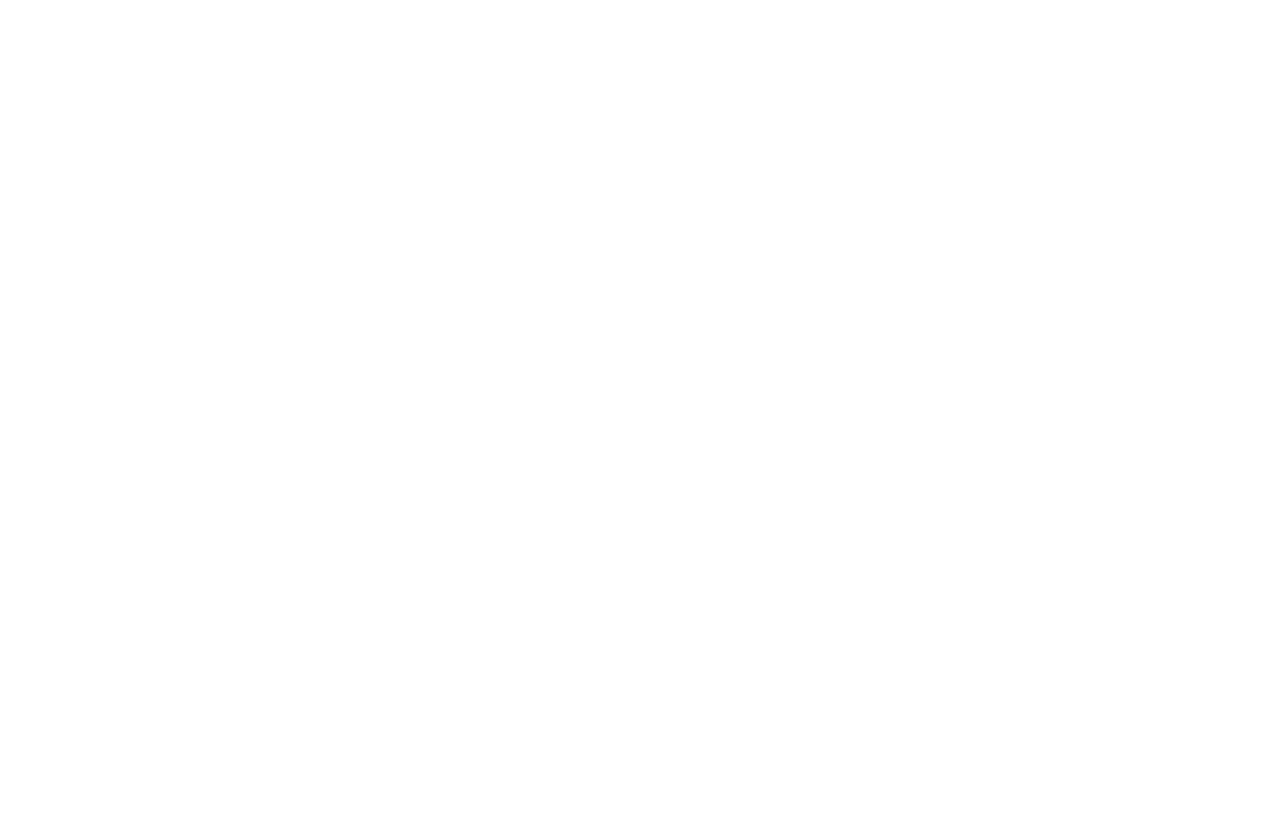
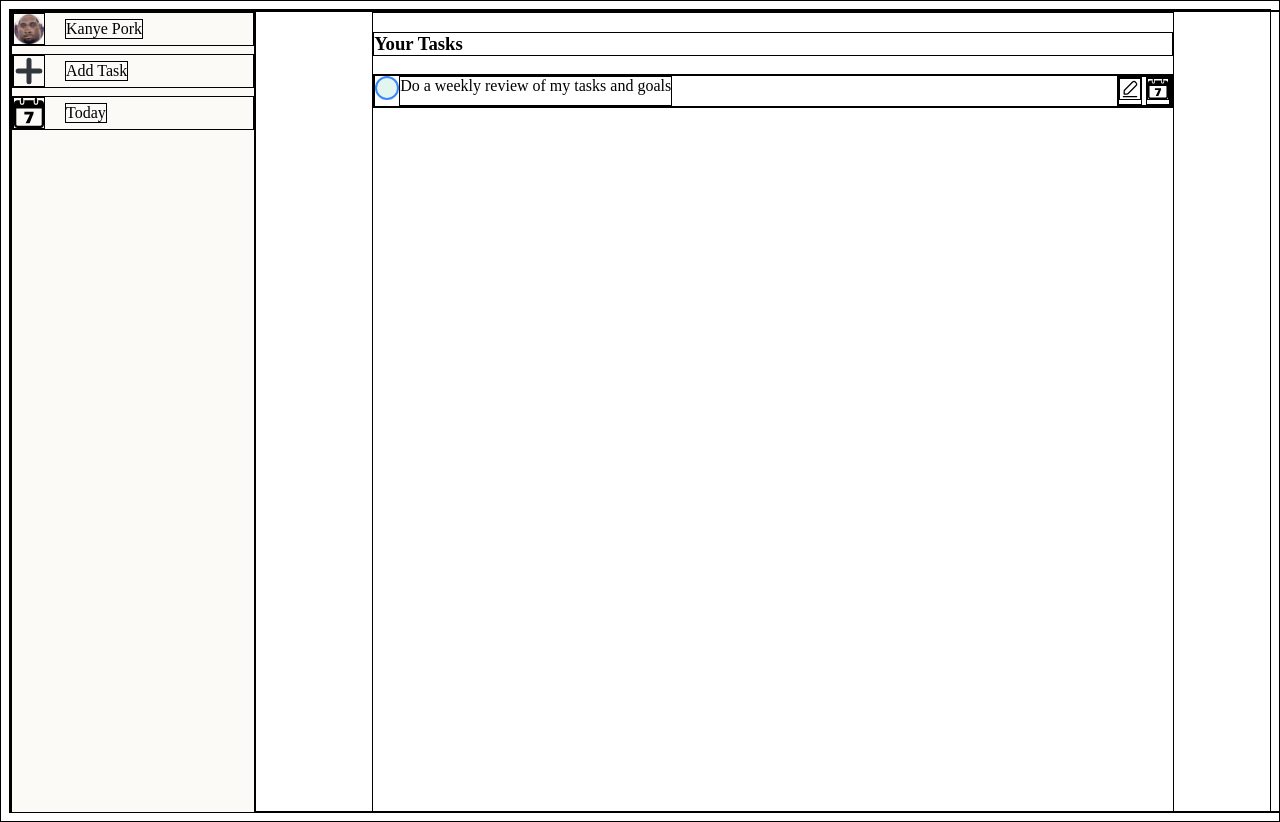
Before and after one commit to dollarwolv/to-do-list, a website built with webpack: page src/template.html in a window 1280 px wide. Before the commit the page ends 800 px from the top, so only its background shows below. Built offline with nearby package versions, Linux system fonts and the light colour scheme.

Commit message:
Add basic layout and task blueprint

```diff
--- a/package.json
+++ b/package.json
@@ -28,5 +28,8 @@
     "webpack": "^5.99.9",
     "webpack-cli": "^6.0.1",
     "webpack-dev-server": "^5.2.2"
+  },
+  "dependencies": {
+    "date-fns": "^4.1.0"
   }
 }
--- a/src/index.js
+++ b/src/index.js
@@ -1,4 +1,5 @@
 import toDoProject from "./toDoProject";
+import "./styles.css";
 
 const manager = new toDoProject("default");
 manager.createToDo({
--- /dev/null
+++ b/src/manageDOM.js
@@ -0,0 +1,5 @@
+function manageDOM(){
+    const toDoContainer = document.getElementById("to-do-container");
+    const addButton = document.createElement("button");
+    addButton.textContent = ""
+}
--- /dev/null
+++ b/src/styles.css
@@ -0,0 +1,63 @@
+*{border: 1px solid black}
+
+#body-container {
+    display: flex;
+    flex-grow: 1;
+    height: 100vh;
+    width: 100vw;
+}
+
+#sidebar-container {
+    display: flex;
+    flex-direction: column;
+    background-color: #fcfaf7;
+    height: 100vh;
+    width: 300px;
+    gap: 8px;
+}
+
+.sidebar-container-item {
+    display: flex;
+    gap: 20px;
+    align-items: center;
+}
+
+
+#todo-container {
+    height: 100vh;
+    width: 100%;
+    display: flex;
+    justify-content: center;
+}
+
+.checkbox {
+  display: inline-block;
+  width: 20px;
+  height: 20px;
+  border: 2px solid #3a86ff;
+  border-radius: 50%;
+  cursor: pointer;
+  background-color: #e3f5ef;
+  transition: background 0.2s;
+}
+
+#actual-todo-container {
+    width: 100%;
+    max-width: 800px;
+    margin: 0px 24px;
+}
+
+.checkbox.checked {
+  background: #3a86ff;
+}
+
+.task {
+    display: flex;
+
+}
+
+.task-images-container {
+    display: flex;
+    gap: 4px;
+    margin-left: auto;
+}
--- a/src/template.html
+++ b/src/template.html
@@ -6,6 +6,42 @@
     <title>Document</title>
 </head>
 <body>
+    <div id="body-container">
+        <div id="sidebar-container">
+            <div id="user-info-container" class="sidebar-container-item">
+                <img src="./img/kanye-pork.png" alt="user-pic" style="width: 30px; height: 30px;">
+                <span id="username">Kanye Pork</span>
+            </div>
+            <div id="add-task-container" class="sidebar-container-item">
+                <img src="./img/plus.svg" alt="add-button" style="width: 30px; height: 30px;">
+                <span id="addtext">Add Task</span>
+            </div>
+            <div id="today-container" class="sidebar-container-item">
+                <img src="./img/calendar.svg" alt="today" style="width: 30px; height: 30px;">
+                <span id="today">Today</span>
+            </div>
+        </div>
+        <div id="todo-container">
+            <div id="actual-todo-container">
+                <h3>Your Tasks</h3>
+                <div id="tasks-list">
+                    <div class="task">
+                        <span class="checkbox"></span>
+                        <div class="task-title">Do a weekly review of my tasks and goals</div>
+                        <div class="task-images-container">
+                            <div class="task-image-container">
+                                <img src="img/edit.svg" alt="edit-img" width="20px" height="20px">
+                            </div>
+                            <div class="task-image-container">
+                                <img src="img/calendar.svg" alt="calendar-img" width="20px" height="20px">
+                            </div>
+                        </div>
+
+                    </div>
+                </div>
+            </div>
+        </div>
+    </div>
 
 </body>
 </html>
```
Also changed, not shown: src/img/calendar.svg (added), src/img/edit.svg (added), src/img/kanye-pork.png (added), src/img/plus.svg (added), src/img/search.svg (added), 1 other file.
